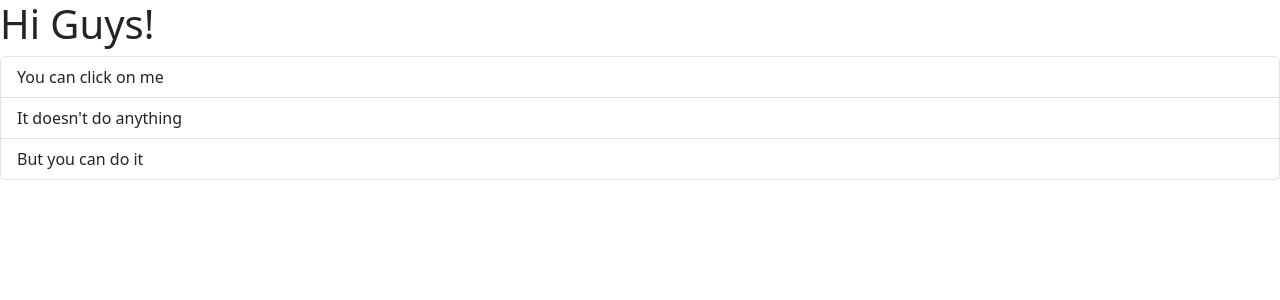
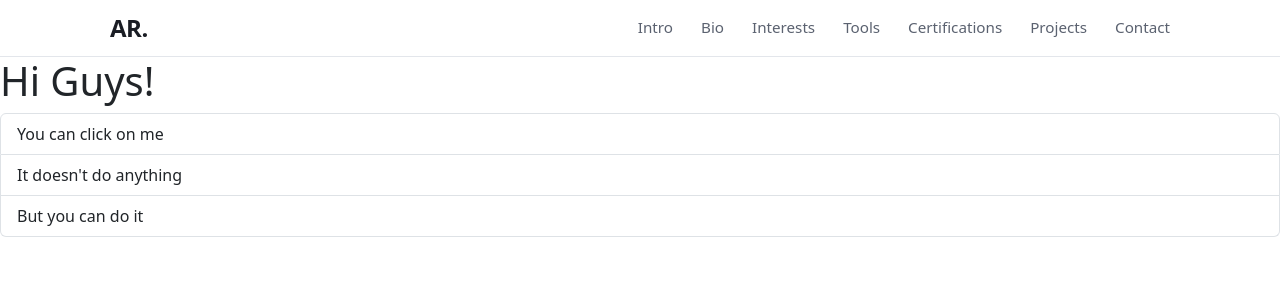
Before and after one commit to Aaron4554/web-portfolio, a React (Vite) app in the folder frontend/: page / in a window 1280 px wide. Shown: the top 300 px of the page. Built offline with nearby package versions, Linux system fonts and the light colour scheme.

Commit message:
Made a header.tsx and .css

```diff
--- a/frontend/src/App.tsx
+++ b/frontend/src/App.tsx
@@ -1,7 +1,15 @@
+import Header from "./components/Header";
 import ListGroup from "./components/ListGroup";
 
 function App() {
-  return <div><ListGroup /></div>;
+  return (
+    <>
+      <Header />
+      <main>
+        <ListGroup />
+      </main>
+    </>
+  );
 }
 
 export default App;
--- /dev/null
+++ b/frontend/src/components/Header.css
@@ -0,0 +1,161 @@
+html {
+  scroll-behavior: smooth;
+  scroll-padding-top: 4.5rem;
+}
+
+@media (prefers-reduced-motion: reduce) {
+  html {
+    scroll-behavior: auto;
+  }
+}
+
+.site-header {
+  --header-bg: #ffffff;
+  --header-text: #1a1d24;
+  --header-muted: #5b6270;
+  --header-line: #e3e6eb;
+  --header-accent: #2f5bea;
+
+  position: sticky;
+  top: 0;
+  z-index: 100;
+  background: var(--header-bg);
+  border-bottom: 1px solid var(--header-line);
+  color: var(--header-text);
+}
+
+@media (prefers-color-scheme: dark) {
+  .site-header {
+    --header-bg: #14161b;
+    --header-text: #eceff4;
+    --header-muted: #a3aab8;
+    --header-line: #2a2e37;
+    --header-accent: #8aa4ff;
+  }
+}
+
+.site-header__inner {
+  position: relative;
+  display: flex;
+  align-items: center;
+  justify-content: space-between;
+  max-width: 1100px;
+  height: 3.5rem;
+  margin: 0 auto;
+  padding: 0 1.25rem;
+}
+
+.site-header__logo {
+  font-size: 1.5rem;
+  font-weight: 800;
+  letter-spacing: -0.02em;
+  color: var(--header-text);
+  text-decoration: none;
+}
+
+/* ---------- Hamburger (mobile) ---------- */
+.site-header__toggle {
+  display: flex;
+  flex-direction: column;
+  justify-content: center;
+  gap: 5px;
+  width: 2.5rem;
+  height: 2.5rem;
+  padding: 0.55rem;
+  background: none;
+  border: 0;
+  border-radius: 6px;
+  cursor: pointer;
+}
+
+.site-header__bar {
+  display: block;
+  height: 2px;
+  background: var(--header-text);
+  border-radius: 1px;
+  transition:
+    transform 0.2s ease,
+    opacity 0.2s ease;
+}
+
+.site-header__toggle[aria-expanded="true"] .site-header__bar:nth-child(1) {
+  transform: translateY(7px) rotate(45deg);
+}
+.site-header__toggle[aria-expanded="true"] .site-header__bar:nth-child(2) {
+  opacity: 0;
+}
+.site-header__toggle[aria-expanded="true"] .site-header__bar:nth-child(3) {
+  transform: translateY(-7px) rotate(-45deg);
+}
+
+/* ---------- Nav: dropdown panel on mobile ---------- */
+.site-header__nav {
+  display: none;
+  position: absolute;
+  top: 100%;
+  left: 0;
+  right: 0;
+  background: var(--header-bg);
+  border-bottom: 1px solid var(--header-line);
+}
+
+.site-header__nav[data-open="true"] {
+  display: block;
+}
+
+.site-header__nav ul {
+  list-style: none;
+  margin: 0;
+  padding: 0.5rem 1.25rem 1rem;
+}
+
+.site-header__nav a {
+  display: block;
+  padding: 0.75rem 0;
+  color: var(--header-muted);
+  text-decoration: none;
+  font-size: 1.05rem;
+}
+
+.site-header__nav a:hover {
+  color: var(--header-text);
+}
+
+/* ---------- Keyboard focus ---------- */
+.site-header a:focus-visible,
+.site-header__toggle:focus-visible {
+  outline: 2px solid var(--header-accent);
+  outline-offset: 3px;
+  border-radius: 4px;
+}
+
+/* ---------- Desktop ---------- */
+@media (min-width: 768px) {
+  .site-header__toggle {
+    display: none;
+  }
+
+  .site-header__nav,
+  .site-header__nav[data-open="true"] {
+    display: block;
+    position: static;
+    background: none;
+    border: 0;
+  }
+
+  .site-header__nav ul {
+    display: flex;
+    gap: 1.75rem;
+    padding: 0;
+  }
+
+  .site-header__nav a {
+    padding: 0.25rem 0;
+    font-size: 0.95rem;
+    border-bottom: 2px solid transparent;
+  }
+
+  .site-header__nav a:hover {
+    border-bottom-color: var(--header-accent);
+  }
+}
--- /dev/null
+++ b/frontend/src/components/Header.tsx
@@ -0,0 +1,82 @@
+import { useEffect, useState } from "react";
+import "./Header.css";
+
+const NAV_ITEMS = [
+  { label: "Intro", href: "#intro" },
+  { label: "Bio", href: "#bio" },
+  { label: "Interests", href: "#interests" },
+  { label: "Tools", href: "#tools" },
+  { label: "Certifications", href: "#certifications" },
+  { label: "Projects", href: "#projects" },
+  { label: "Contact", href: "#contact" },
+];
+
+function Header() {
+  const [open, setOpen] = useState(false);
+
+  // Close the menu with Escape while it's open.
+  useEffect(() => {
+    if (!open) return;
+    const onKeyDown = (e: KeyboardEvent) => {
+      if (e.key === "Escape") setOpen(false);
+    };
+    document.addEventListener("keydown", onKeyDown);
+    return () => document.removeEventListener("keydown", onKeyDown);
+  }, [open]);
+
+  // Reset the menu if the window grows to desktop width.
+  useEffect(() => {
+    const mq = window.matchMedia("(min-width: 768px)");
+    const onChange = (e: MediaQueryListEvent) => {
+      if (e.matches) setOpen(false);
+    };
+    mq.addEventListener("change", onChange);
+    return () => mq.removeEventListener("change", onChange);
+  }, []);
+
+  return (
+    <header className="site-header">
+      <div className="site-header__inner">
+        <a
+          className="site-header__logo"
+          href="#intro"
+          onClick={() => setOpen(false)}
+        >
+          AR.
+        </a>
+
+        <button
+          type="button"
+          className="site-header__toggle"
+          aria-expanded={open}
+          aria-controls="primary-nav"
+          aria-label={open ? "Close menu" : "Open menu"}
+          onClick={() => setOpen((o) => !o)}
+        >
+          <span className="site-header__bar" />
+          <span className="site-header__bar" />
+          <span className="site-header__bar" />
+        </button>
+
+        <nav
+          id="primary-nav"
+          className="site-header__nav"
+          aria-label="Primary"
+          data-open={open}
+        >
+          <ul>
+            {NAV_ITEMS.map(({ label, href }) => (
+              <li key={href}>
+                <a href={href} onClick={() => setOpen(false)}>
+                  {label}
+                </a>
+              </li>
+            ))}
+          </ul>
+        </nav>
+      </div>
+    </header>
+  );
+}
+
+export default Header;
```
